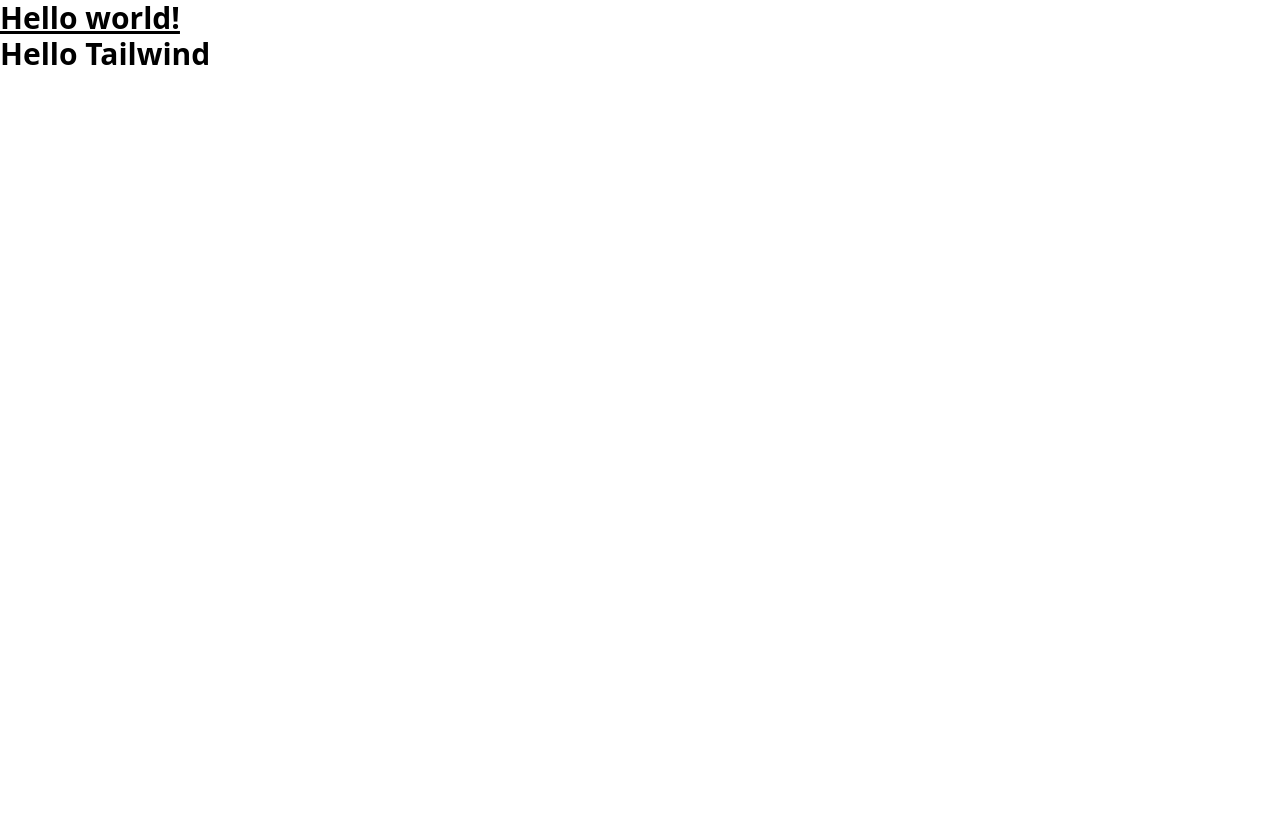
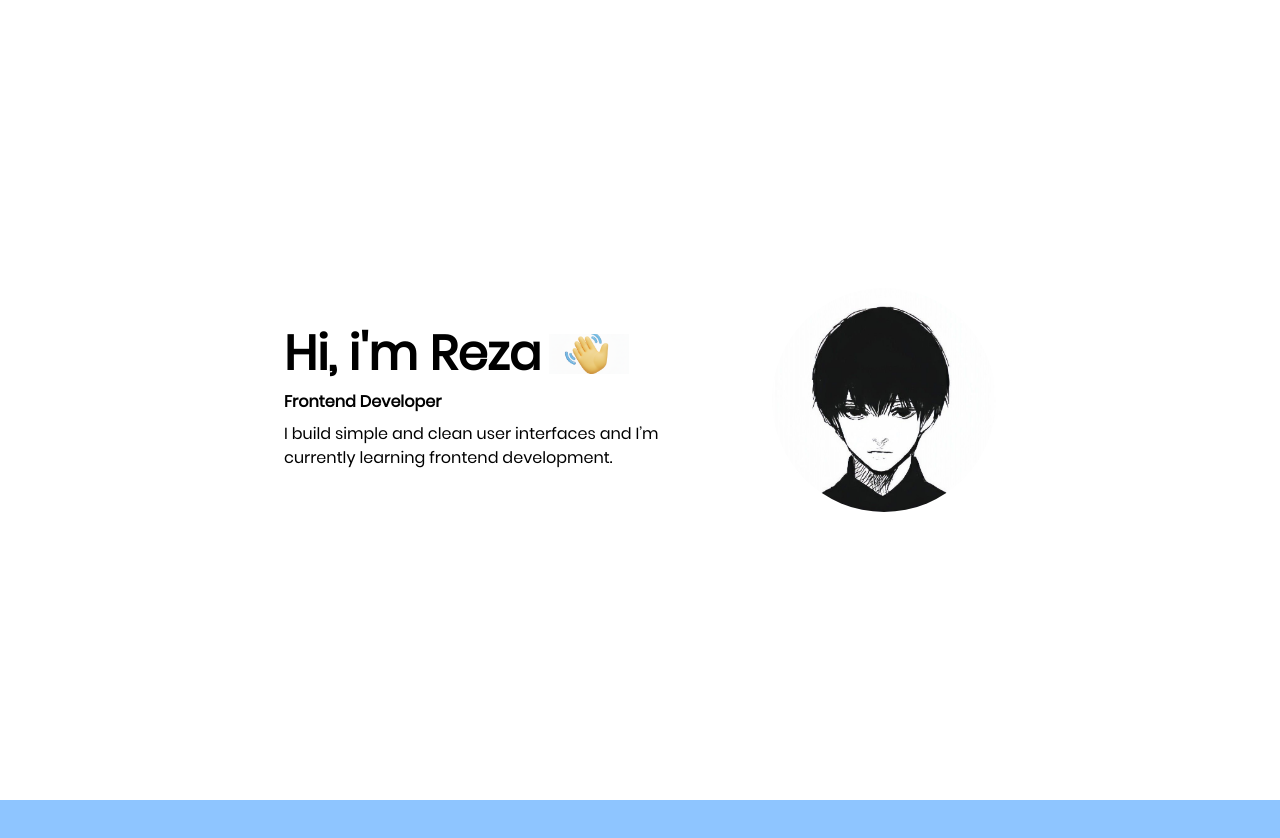
Before and after one commit to ezza-mee/First-Website-Portofolio, a website: page src/index.html in a window 1280 px wide. Shown: the top 838 px of the page. Before the commit the page ends 800 px from the top, so only its background shows below. Drawn offline with Linux system fonts and the light colour scheme.

Commit message:
Initial Portofolio Project

```diff
--- a/package.json
+++ b/package.json
@@ -1,8 +1,6 @@
 {
   "dependencies": {
-    "@tailwindcss/cli": "^4.1.17",
-    "@tailwindcss/postcss": "^4.1.17",
-    "postcss": "^8.5.6",
-    "tailwindcss": "^4.1.17"
+    "@tailwindcss/cli": "^4.1.18",
+    "tailwindcss": "^4.1.18"
   }
 }
--- /dev/null
+++ b/src/css/input.css
@@ -0,0 +1,36 @@
+@font-face {
+    font-family: Poppins;
+    src: url("../asset/font/Poppins-Regular.ttf");
+}
+
+@import "tailwindcss";
+
+@theme{
+    --font-Poppins: Poppins, "sans-serif";
+}
+
+@keyframes fadeUp {
+    from {
+        opacity: 0;
+        transform: translateY(40px);
+    }
+    to {
+        opacity: 1;
+        transform: translateY(0);
+    }
+}
+
+.animate-fade-up {
+    animation: fadeUp 0.8s ease-out forwards;
+}
+
+.scroll-hidden {
+    opacity: 0;
+    transform: translateX(20px);
+}
+
+.scroll-show {
+    opacity: 1;
+    transform: translateY(0);
+    transition: all 0.8s ease-out;
+}
--- a/src/index.html
+++ b/src/index.html
@@ -1,17 +1,44 @@
 <!doctype html>
 <html>
+<head>
+  <meta charset="UTF-8">
+  <meta name="viewport" content="width=device-width, initial-scale=1.0">
+  <link href="./css/output.css" rel="stylesheet">
+</head>
+<body class="font-Poppins">
+  <main>
+    <section class="w-full min-h-screen flex items-center">
+        <div class="max-w-6xl mx-auto px-6 w-full">
+            <div class="flex flex-col-reverse md:flex-row items-center justify-center gap-10 animate-fade-up scroll-hidden">
+                <!-- Text -->
+                <div class="text-black items-center mx:auto md:text-left">
+                    <div class="flex items-center gap-2">
+                        <h1 class="font-extrabold text-3xl md:text-5xl text-black">Hi, i'm Reza</h1>
+                        <img src="./asset/img/hi.png" alt="Icon Hand" class="w-20 h-10 object-cover" />
+                    </div>
+                    <h4 class="mt-3 font-semibold">Frontend Developer</h4>
+                    <p class="mt-2 max-w-md">
+                        I build simple and clean user interfaces and I’m currently learning frontend development.
+                    </p>
+                </div>
 
-<head>
-    <meta charset="UTF-8">
-    <meta name="viewport" content="width=device-width, initial-scale=1.0">
-    <link href="./output.css" rel="stylesheet">
-</head>
+                <!-- Photo -->
+                 <div class="w-40 h-40 md:w-56 md:h-56 rounded-full overflow-hidden">
+                    <img
+                        src="./asset/img/kaneki.jpg"
+                        alt="Profile Photo"
+                        class="w-full h-full object-cover"
+                    />
+                 </div>
+            </div>
+        </div>
+    </section>
 
-<body>
-    <h1 class="text-3xl font-bold underline">
-        Hello world!
-    </h1>
-    <p class="text-3xl font-bold">Hello Tailwind</p>
+    <section class="w-full min-h-screen bg-blue-300">
+
+    </section>
+
+    <script src="js/script.js"></script>
+  </main>
 </body>
-
 </html>
--- a/src/input.css
+++ /dev/null
@@ -1 +0,0 @@
-@import "tailwindcss";
--- /dev/null
+++ b/src/js/script.js
@@ -0,0 +1,11 @@
+const element = document.querySelectorAll(".scroll-hidden");
+
+const observer = new IntersectionObserver((entries) => {
+    entries.forEach((entry =>{
+        if (entry.isIntersecting) {
+            entry.target.classList.add("scroll-show")
+        }
+    }));
+});
+
+element.forEach((el) => observer.observe(el));
--- /dev/null
+++ b/tailwind.config.js
@@ -0,0 +1,15 @@
+/** @type {import('tailwindcss').Config} */
+module.exports = {
+  content: [
+    "./*.html",
+    "./src/**/*.{html,js}"
+  ],
+  theme: {
+    extend: {
+        fontFamily: {
+        poppins: ['Poppins', 'sans-serif'],
+        },
+    },
+  },
+  plugins: [],
+}
```
Also changed, not shown: src/asset/font/Poppins-Regular.ttf (added), src/asset/img/hi.png (added), src/asset/img/kaneki.jpg (added), src/css/output.css (added), src/output.css (deleted), 2 other files.
